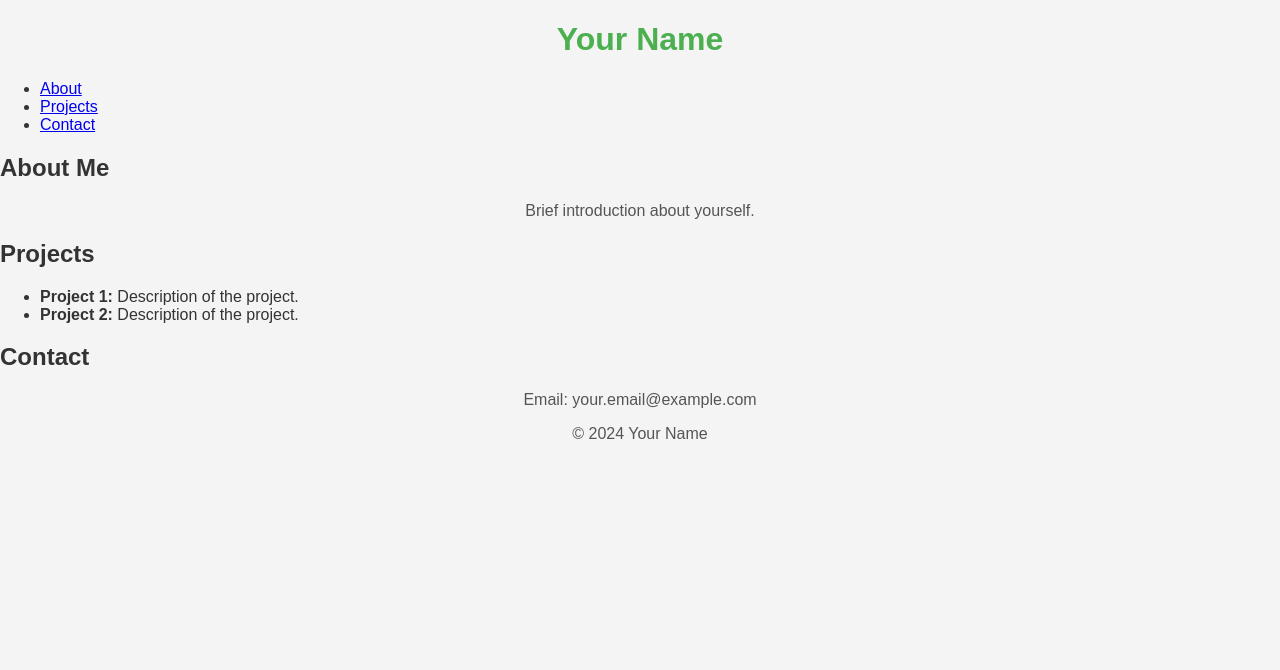
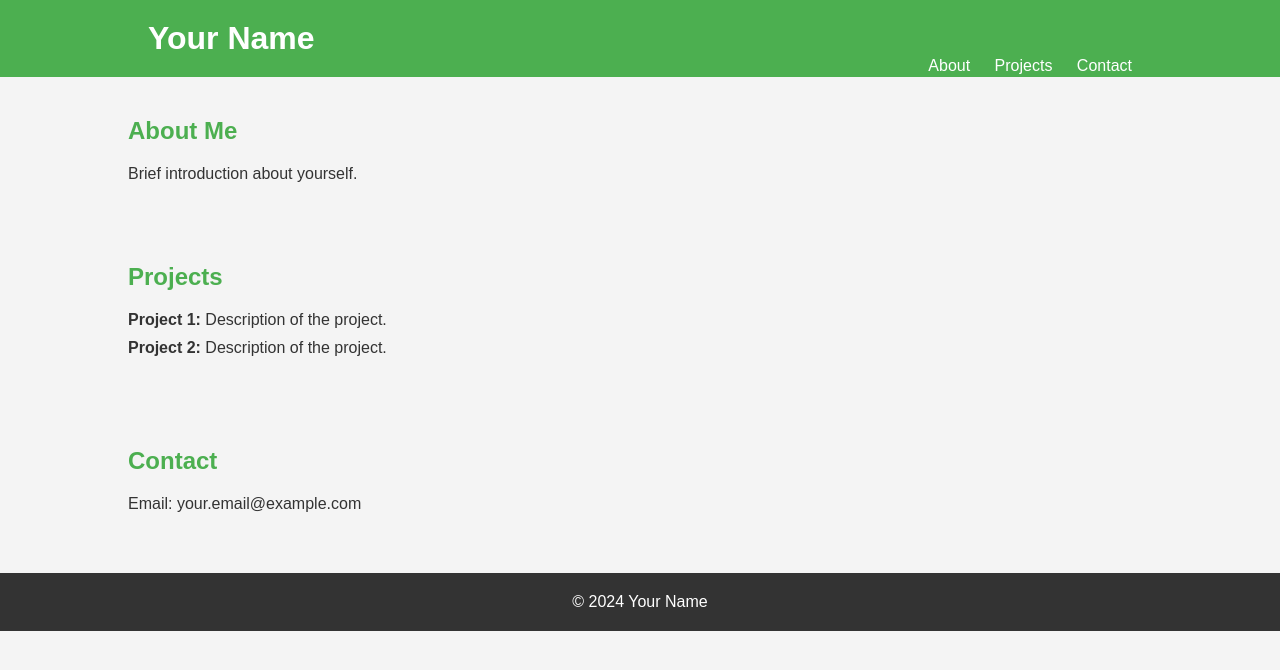
Before and after one commit to Kirankumarseven/KiranKumar.github.io, a plain HTML site: page index.html in a window 1280 px wide. Drawn offline with Linux system fonts and the light colour scheme.

Commit message:
Update style.css

```diff
--- a/style.css
+++ b/style.css
@@ -1,15 +1,73 @@
+/* General reset */
+* {
+    margin: 0;
+    padding: 0;
+    box-sizing: border-box;
+}
+
+/* Basic page styling */
 body {
     font-family: Arial, sans-serif;
     background-color: #f4f4f4;
     color: #333;
-    margin: 0;
-    padding: 0;
 }
-h1 {
+
+.container {
+    width: 80%;
+    margin: 0 auto;
+}
+
+/* Header styling */
+header {
+    background-color: #4CAF50;
+    color: white;
+    padding: 20px 0;
+}
+
+header h1 {
+    display: inline-block;
+    margin-left: 20px;
+}
+
+nav ul {
+    list-style-type: none;
+    float: right;
+    margin-right: 20px;
+}
+
+nav ul li {
+    display: inline;
+    margin-left: 20px;
+}
+
+nav ul li a {
+    color: white;
+    text-decoration: none;
+}
+
+/* Section styling */
+section {
+    padding: 40px 0;
+}
+
+h2 {
+    color: #4CAF50;
+    margin-bottom: 20px;
+}
+
+ul {
+    list-style-type: none;
+}
+
+ul li {
+    margin-bottom: 10px;
+}
+
+/* Footer styling */
+footer {
     text-align: center;
-    color: #4CAF50;
+    padding: 20px;
+    background-color: #333;
+    color: white;
+    margin-top: 20px;
 }
-p {
-    text-align: center;
-    color: #555;
-}
```
